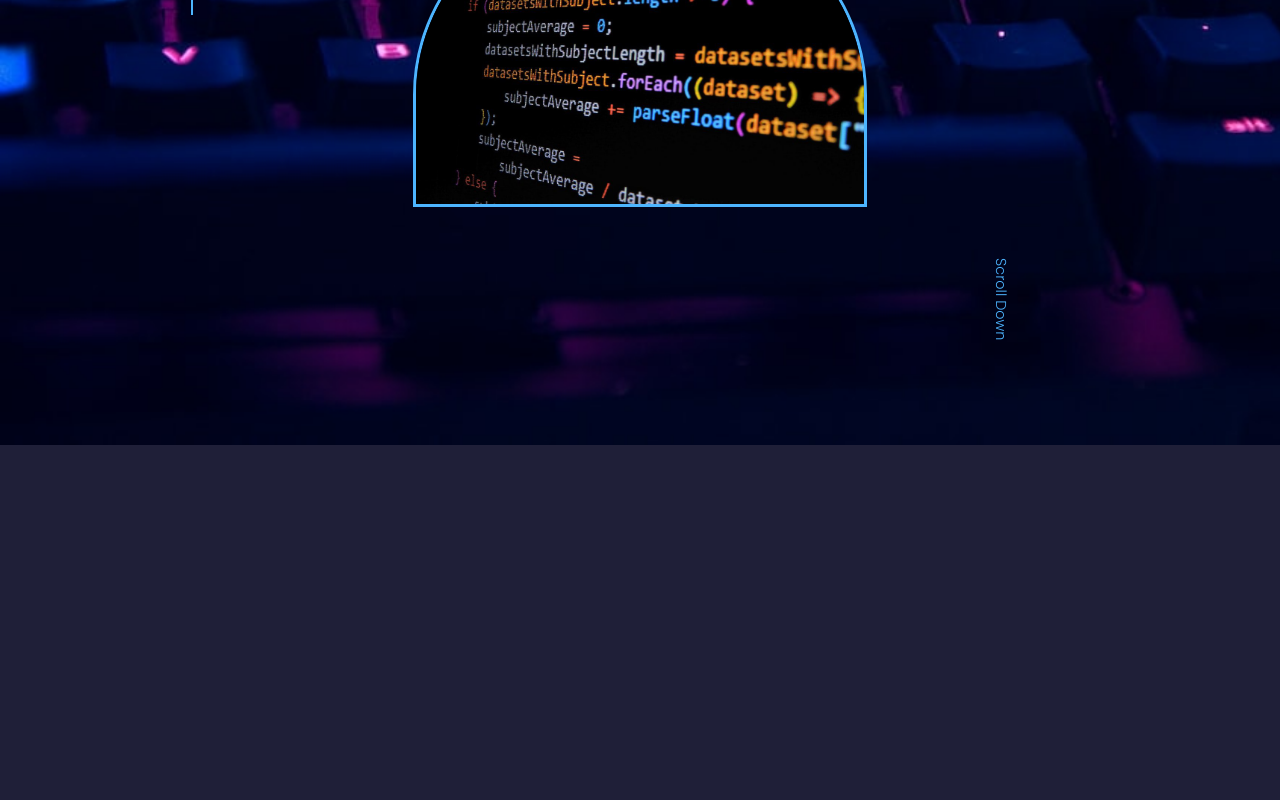
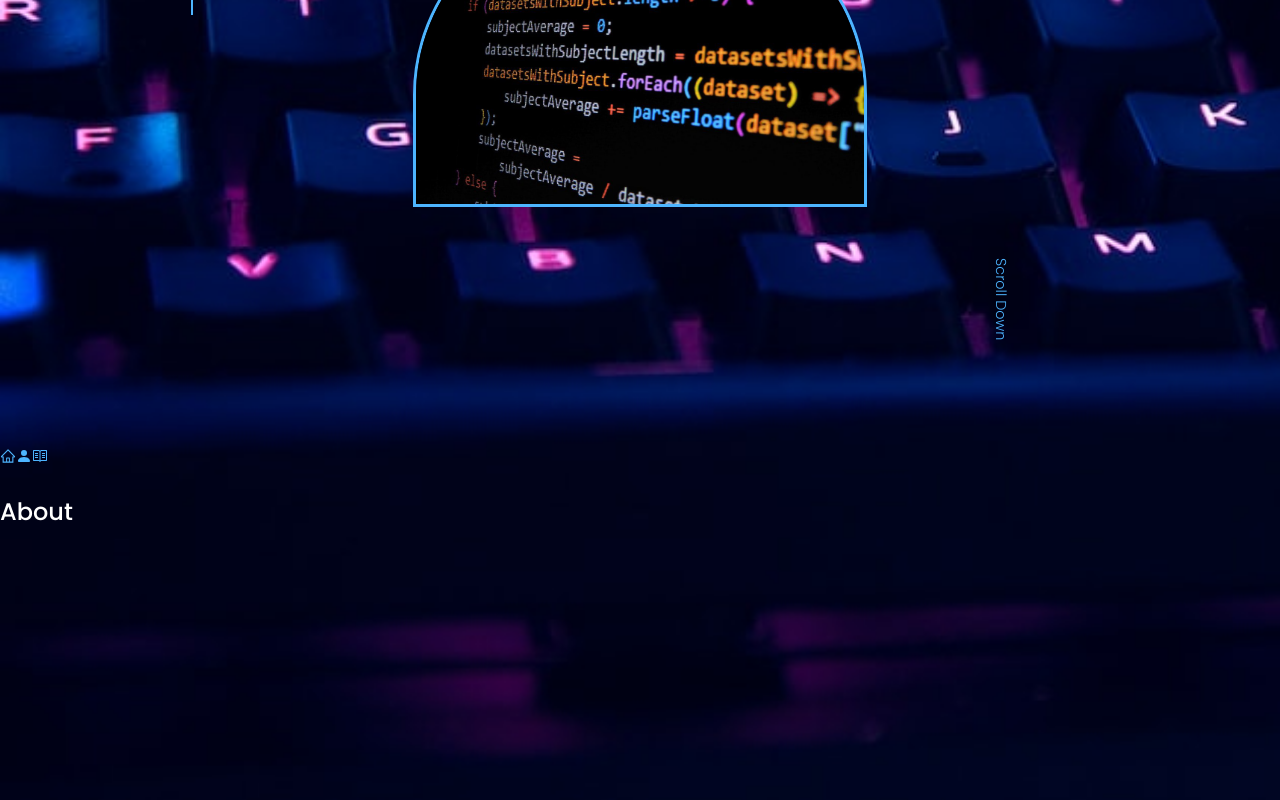
Before and after one commit to akskan160103/Personal-Website, a React (Create React App) app: page / in a window 1280 px wide. Shown: the part 467-1267 px from the top of the page. Before the commit the page ends 912 px from the top, so only its background shows below. Built offline with nearby package versions, Linux system fonts and the light colour scheme.

Commit message:
Finished Header and Finished Nav
Started working on About

```diff
--- a/src/App.js
+++ b/src/App.js
@@ -1,5 +1,7 @@
 import React from 'react';
 import Header from './components/Header/Header';
+import Nav from './components/Nav/Nav';
+import About from './components/About/About';
 
 
 
@@ -12,6 +14,8 @@ function App()
       <div>
 
             <Header />
+            <Nav />
+            <About />
 
       </div>
 
--- /dev/null
+++ b/src/components/About/About.jsx
@@ -0,0 +1,14 @@
+import React from 'react'
+import '../../index.css'
+
+function About()
+{
+    return(
+        <section> {/* Block Level Element*/}
+            <h1 id='About'>About</h1>
+        </section>
+    );
+
+}
+
+export default About;
--- a/src/components/Header/Header.jsx
+++ b/src/components/Header/Header.jsx
@@ -4,6 +4,7 @@ import CV from '../Header/CV'
 import codeimage from '../../Pictures/Code.jpeg'
 import SocialLinks from './SocialLinks';
 import './Header.css'
+
 
 
 function Header()
--- /dev/null
+++ b/src/components/Nav/Nav.jsx
@@ -0,0 +1,21 @@
+import React from 'react';
+import '../../index.css';
+import {AiOutlineHome} from 'react-icons/ai';
+import {BsPersonFill} from 'react-icons/bs';
+import {VscBook} from 'react-icons/vsc';
+
+
+function Nav(){
+    return(
+
+        <div>
+            <a href='#Home'><AiOutlineHome/></a>
+            <a href='#About'><BsPersonFill/></a>
+            <a href='#Projects'><VscBook/></a>
+
+        </div>
+
+    );
+}
+
+export default Nav;
--- a/src/index.css
+++ b/src/index.css
@@ -88,6 +88,8 @@ h1{
 /*Each react componenet will return a section element */
 section{
 margin-top: 8 rem;
+height: 20rem;
+
 }
 
 /* Selector which selects h2 elements which are child elements of section elements */
```
Also changed, not shown: src/components/About/About.css (added), src/components/Experience/Experience.css (added), src/components/Experience/Experience.jsx (added), src/components/Nav/Nav.css (added).
